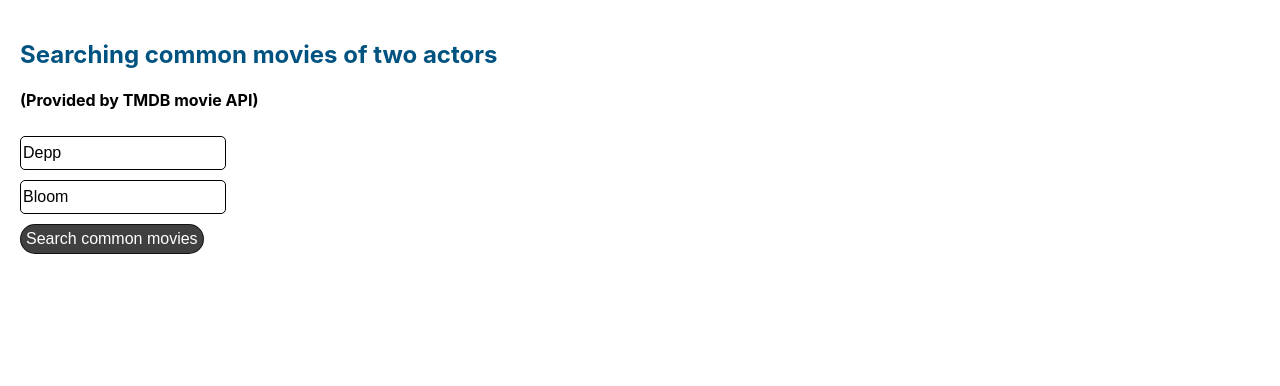
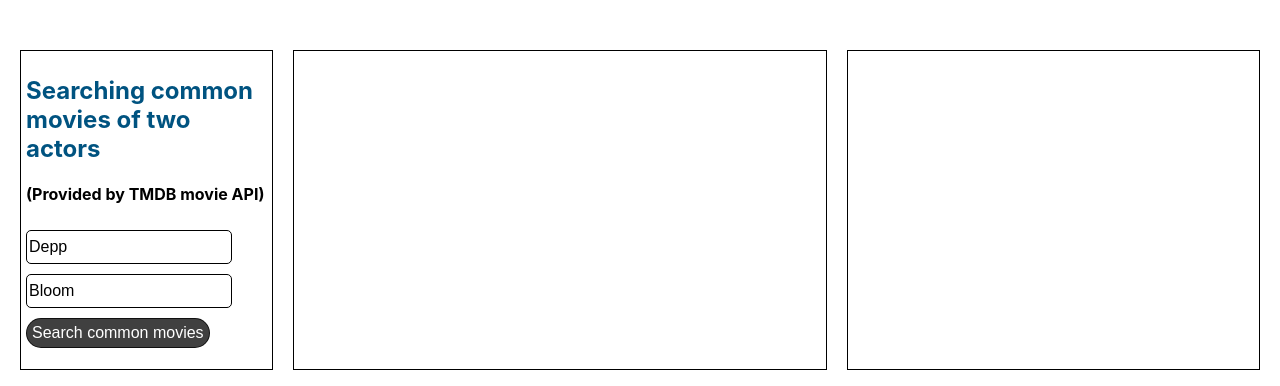
Before and after one commit to igorfirstgithub/cinema-api, a React (Create React App) app: page / in a window 1280 px wide. Shown: the top 386 px of the page. Built offline with nearby package versions, Linux system fonts and the light colour scheme.

Commit message:
Info in three columns (details in 3rd)

```diff
--- a/src/App.css
+++ b/src/App.css
@@ -51,10 +51,6 @@ input {
   border: 1px solid black;
 }
 
-.poster {
-  padding: 5px;
-}
-
 .button {
   background-color: rgba(0, 0, 0, 0.75);
   color: white;
@@ -71,9 +67,13 @@ body {
   padding: 20px;
 }
 
+.actor-poster {
+  padding: 5px;
+}
+
 .movie-poster {
-  width: 300px;
-  margin: auto;
+  width: 200px;
+  /* margin: auto; */
   margin-top: 30px;
 }
 
@@ -93,7 +93,7 @@ p {
 .movies-gallery {
   display: flex;
   flex-wrap: wrap;
-  gap: 20px;
+  gap: 10px;
   overflow-x: auto;
   margin-top: 30px;
 }
@@ -109,3 +109,33 @@ p {
 .actors-info {
   width: 300px;
 }
+
+.whole-page {
+  display: flex;
+    flex-wrap: nowrap;
+    gap: 20px;
+    overflow-x: auto;
+    margin-top: 30px;
+}
+
+.searching-block {
+  width: 300px;
+  border: 1px solid black;
+  padding: 5px;
+}
+
+.all-found-posters {
+  width: 650px;
+  border: 1px solid black;
+    padding: 5px;
+}
+
+.details-actor-or-movie {
+  width: 500px;
+  border: 1px solid black;
+    padding: 5px;
+}
+
+.poster:hover {
+  cursor: pointer;
+}
--- a/src/App.js
+++ b/src/App.js
@@ -15,6 +15,9 @@ function App() {
   const [triggerActorAdditionalInfo_0, setTriggerActorAdditionalInfo_0] =
     useState(false);
   const [triggerActorAdditionalInfo_1, setTriggerActorAdditionalInfo_1] =
+    useState(false);
+  const [movieAdditionalInfo, setMovieAdditionalInfo] = useState(null);
+  const [isMovieAddInfoAllowedToShow, setIsMovieAddInfoAllowedToShow] =
     useState(false);
 
   async function searchMovie() {
@@ -130,8 +133,18 @@ function App() {
     }
   }
 
+  function showInfoAboutMovie(index) {
+    setMovieAdditionalInfo(commonMoviesArray[index]);
+    console.log("Show a certain movie info");
+    console.log(commonMoviesArray[index]);
+    console.log("Show movie info from state");
+    console.log(movieAdditionalInfo);
+    setIsMovieAddInfoAllowedToShow(true);
+  }
+
   return (
-    <div>
+    <div className="whole-page">
+      <div className="searching-block">
         <h2>Searching common movies of two actors</h2>
         <h4>(Provided by TMDB movie API)</h4>
         <input
@@ -168,9 +181,12 @@ function App() {
               </li>
             ))}
         </ol>
-      {isInfaReady && !commonMoviesArray.length && actorName && actorName2 && (
-        <p>No common movies</p>
-      )}
+        {isInfaReady &&
+          !commonMoviesArray.length &&
+          actorName &&
+          actorName2 && <p>No common movies</p>}
+      </div>
+      <div className="all-found-posters">
         <p>
           {actorsArray.reduce((acc, actor, index) => {
             if (index) {
@@ -186,25 +202,47 @@ function App() {
             {actorsArray.map((actor, index) => (
               <img
                 onClick={() => actorClickShowInfo(index)}
-              className="poster"
+                className="poster actor-poster"
                 key={actor.id}
                 src={"https://image.tmdb.org/t/p/w185/" + actor.profile_path}
                 alt={"picture" + actor.id}
               />
             ))}
           </div>
+        </div>
+        <div className="movies-gallery">
+          {commonMoviesArray.map((movie, index) => (
+            <Movie
+              movie={movie}
+              key={movie.id}
+              selectPoster={() => showInfoAboutMovie(index)}
+            />
+          ))}
+        </div>
+      </div>
+      <div className="details-actor-or-movie">
         {isInfaReady &&
           (triggerActorAdditionalInfo_0 || triggerActorAdditionalInfo_1) && (
             <div className="actor-info">
               <h5>{actorAdditionalInfo.name}</h5>
               <p>{actorAdditionalInfo.birthday}</p>
+              <p>{actorAdditionalInfo.biography}</p>
             </div>
           )}
+        {isMovieAddInfoAllowedToShow && (
+          <div>
+            <h6>{movieAdditionalInfo.original_title}</h6>
+            <img
+              style={{ marginTop: "10px" }}
+              src={
+                "https://image.tmdb.org/t/p/w185" +
+                movieAdditionalInfo.poster_path
+              }
+              alt={"picture " + movieAdditionalInfo.id}
+            />
+            <p>{movieAdditionalInfo.overview}</p>
           </div>
-      <div className="movies-gallery">
-        {commonMoviesArray.map((movie) => (
-          <Movie movie={movie} key={movie.id} />
-        ))}
+        )}
       </div>
     </div>
   );
--- a/src/Movie.js
+++ b/src/Movie.js
@@ -1,15 +1,16 @@
-import React, { useState } from "react";
+import React from "react";
 
 export default function Movie(props) {
-  const [detailsTrigger, setDetailsTrigger] = useState(false);
+  //const [detailsTrigger, setDetailsTrigger] = useState(false);
 
-  function showDetails() {
-    setDetailsTrigger((prevState) => !prevState);
-  }
+  // function showDetails() {
+  //   setDetailsTrigger((prevState) => !prevState);
+  // }
   return (
-    <div className="movie-poster">
+    <div className="poster movie-poster">
       <img
-        onClick={showDetails}
+        //onClick={showDetails}
+        onClick={() => props.selectPoster()}
         src={"https://image.tmdb.org/t/p/w185" + props.movie.poster_path}
         alt={"picture " + props.movie.id}
       />
@@ -17,7 +18,7 @@ export default function Movie(props) {
       <p>{`(${props.movie.release_date.slice(0, 4)}), rating ${
         props.movie.vote_average
       }`}</p>
-      {detailsTrigger && <p>{props.movie.overview}</p>}
+      {/* {detailsTrigger && <p>{props.movie.overview}</p>} */}
     </div>
   );
 }
```
Lines whose indentation alone changed are shown as unchanged.
